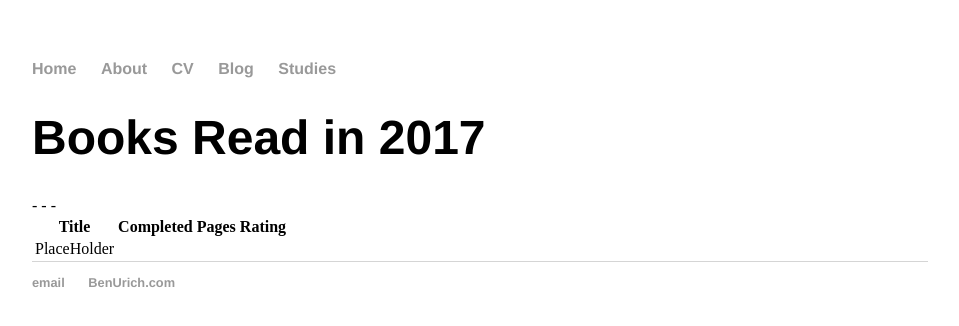
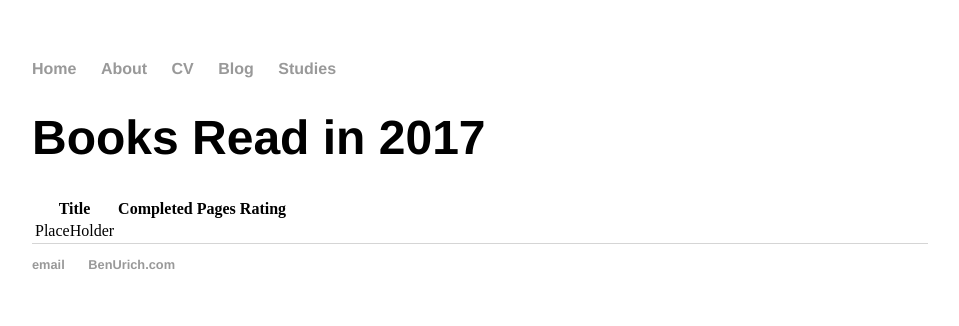
Before and after one commit to farmboy01/farmboy01.github.io, a Jekyll site: the page built from studies.html, in a window 1280 px wide. Shown: the top 326 px of the page, without its empty margins (160-1119 px from the left). Built offline with Jekyll 4.4.1, drawn with Linux system fonts in a browser that asks for light colours.

Commit message:
Update studies.html

```diff
--- a/studies.html
+++ b/studies.html
@@ -9,9 +9,9 @@ title: Ben's Studies
 		{% for book in site.data.books %}
 		  <tr>
 		    <td> {{ book.title }} </td>
- -	            <td> {{ book.completedDate }} </td>
- -		    <td> {{ book.pages }} </td>
- -		    <td> {{ book.rating }} </td>
+ 	            <td> {{ book.completedDate }} </td>
+ 		    <td> {{ book.pages }} </td>
+ 		    <td> {{ book.rating }} </td>
 		  </tr>
                 {% endfor %}
          </table>
```
